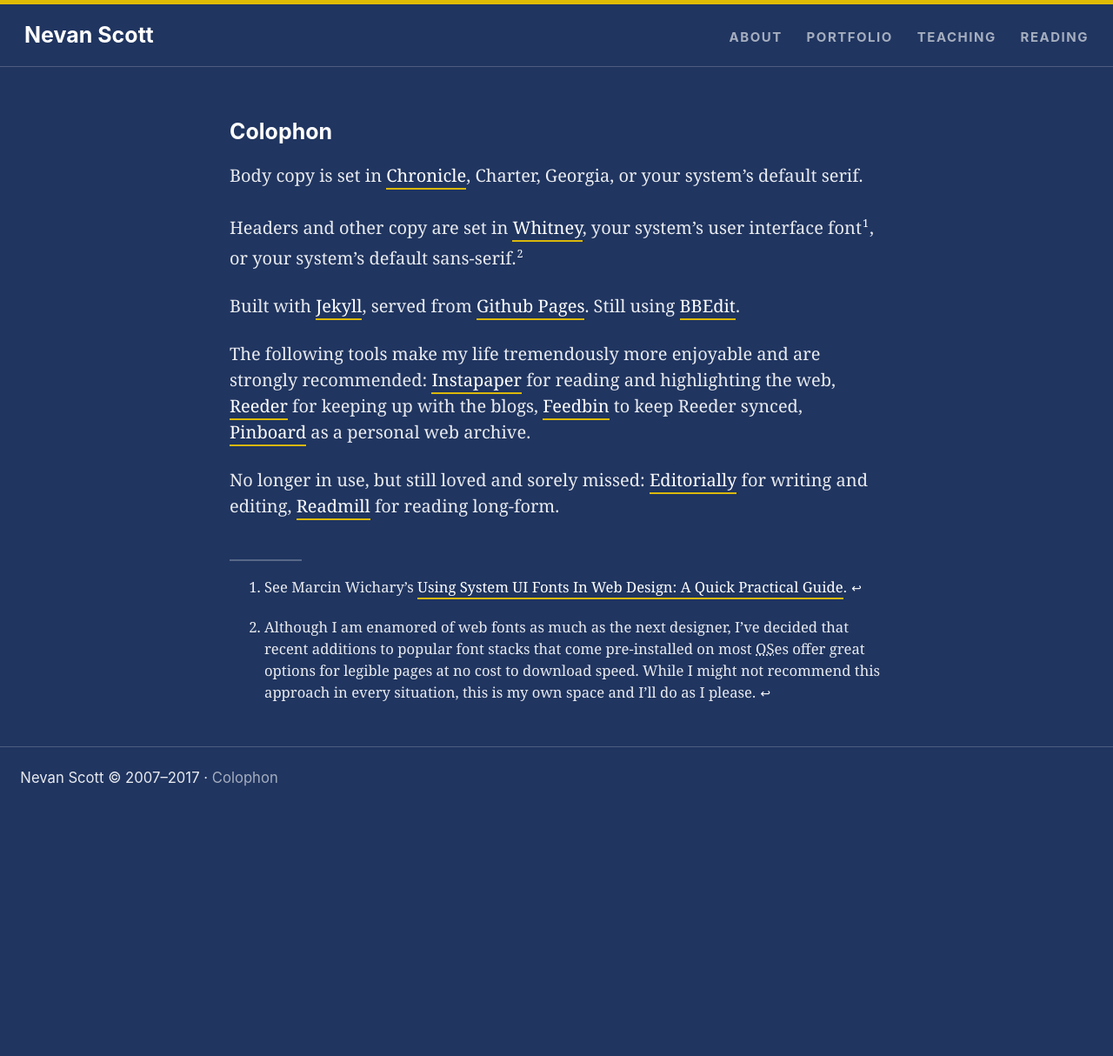
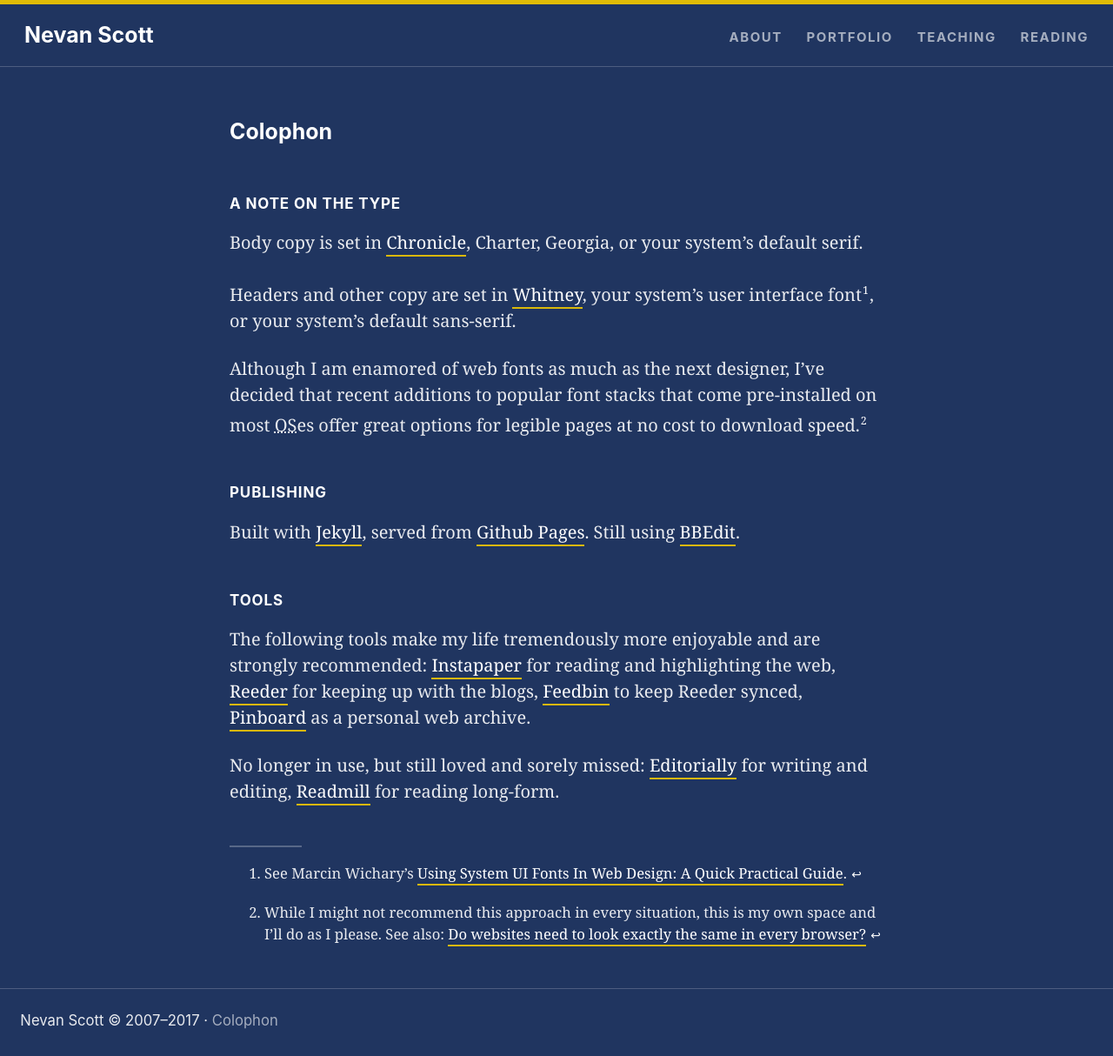
Before and after one commit to nevanscott/nevanscott.github.io, a Jekyll site: the page built from colophon.md, in a window 1280 px wide. Shown: the whole page at 87% size. Built offline with Jekyll 4.4.1, drawn with Linux system fonts in a browser that asks for light colours; before the commit the page ends 935 px from its top, so only the background shows below that; part of the change alters nothing that is shown.

Commit message:
organizes the Colophon a bit further

```diff
--- a/colophon.md
+++ b/colophon.md
@@ -2,11 +2,29 @@
 title: Colophon
 ---
 
+A Note on the Type
+------------------
+
 Body copy is set in [Chronicle][chronicle], Charter, Georgia, or your system's default serif.
 
-Headers and other copy are set in [Whitney][whitney], your system's user interface font[^uifont], or your system's default sans-serif.[^webfonts]
+Headers and other copy are set in [Whitney][whitney], your system's user interface font[^uifont], or your system's default sans-serif.
+
+Although I am enamored of web fonts as much as the next designer, I've decided that recent additions to popular font stacks that come pre-installed on most <abbr title="Operating System">OS</abbr>es offer great options for legible pages at no cost to download speed.[^webfonts]
+
+
+
+Publishing
+----------
 
 Built with [Jekyll](http://jekyllrb.com), served from [Github Pages](https://pages.github.com). Still using [BBEdit](http://www.barebones.com/products/bbedit/).
+
+
+Tools
+-----
+
+The following tools make my life tremendously more enjoyable and are strongly recommended: [Instapaper](https://www.instapaper.com) for reading and highlighting the web, [Reeder](http://reederapp.com) for keeping up with the blogs, [Feedbin](https://feedbin.com) to keep Reeder synced, [Pinboard](https://pinboard.in) as a personal web archive.
+
+No longer in use, but still loved and sorely missed: [Editorially](http://stet.editorially.com/articles/goodbye/) for writing and editing, [Readmill](http://readmill.com) for reading long-form.
 
 [whitney]: http://www.typography.com/fonts/whitney/overview/
 [chronicle]: http://www.typography.com/fonts/chronicle-text/overview/
@@ -14,8 +32,4 @@ Built with [Jekyll](http://jekyllrb.com), served from [Github Pages](https://pag
 
 [^uifont]: See Marcin Wichary's [Using System UI Fonts In Web Design: A Quick Practical Guide](https://www.smashingmagazine.com/2015/11/using-system-ui-fonts-practical-guide/).
 
-The following tools make my life tremendously more enjoyable and are strongly recommended: [Instapaper](https://www.instapaper.com) for reading and highlighting the web, [Reeder](http://reederapp.com) for keeping up with the blogs, [Feedbin](https://feedbin.com) to keep Reeder synced, [Pinboard](https://pinboard.in) as a personal web archive.
-
-No longer in use, but still loved and sorely missed: [Editorially](http://stet.editorially.com/articles/goodbye/) for writing and editing, [Readmill](http://readmill.com) for reading long-form.
-
-[^webfonts]: Although I am enamored of web fonts as much as the next designer, I've decided that recent additions to popular font stacks that come pre-installed on most <abbr title="Operating System">OS</abbr>es offer great options for legible pages at no cost to download speed. While I might not recommend this approach in every situation, this is my own space and I'll do as I please.
+[^webfonts]: While I might not recommend this approach in every situation, this is my own space and I'll do as I please. See also: [Do websites need to look exactly the same in every browser?](http://dowebsitesneedtolookexactlythesameineverybrowser.com)
```
